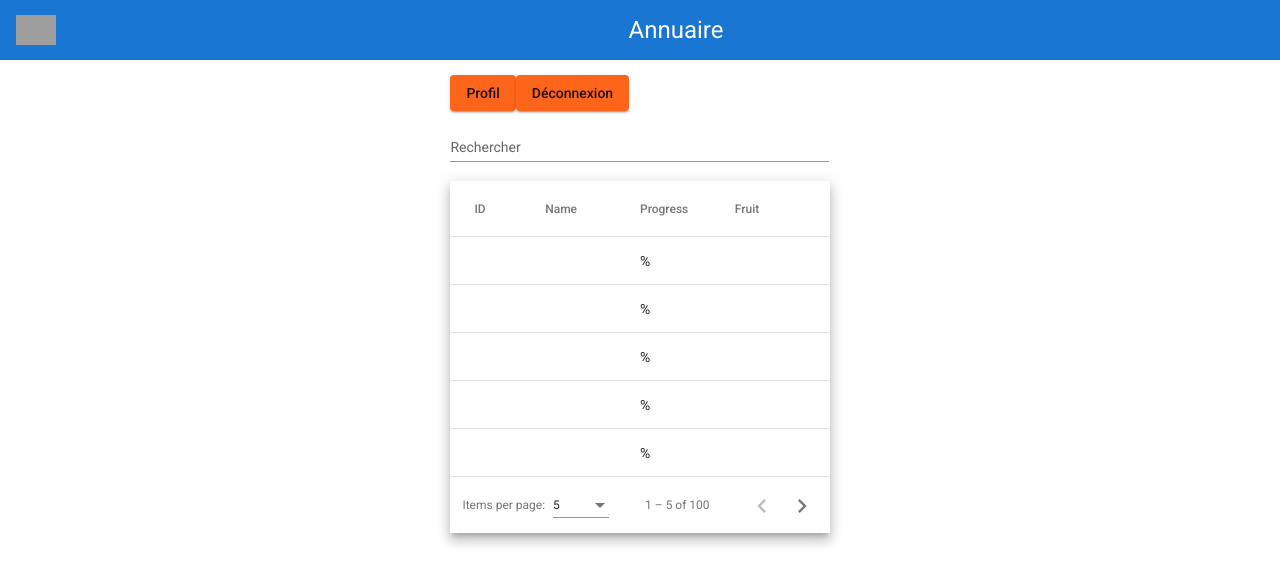
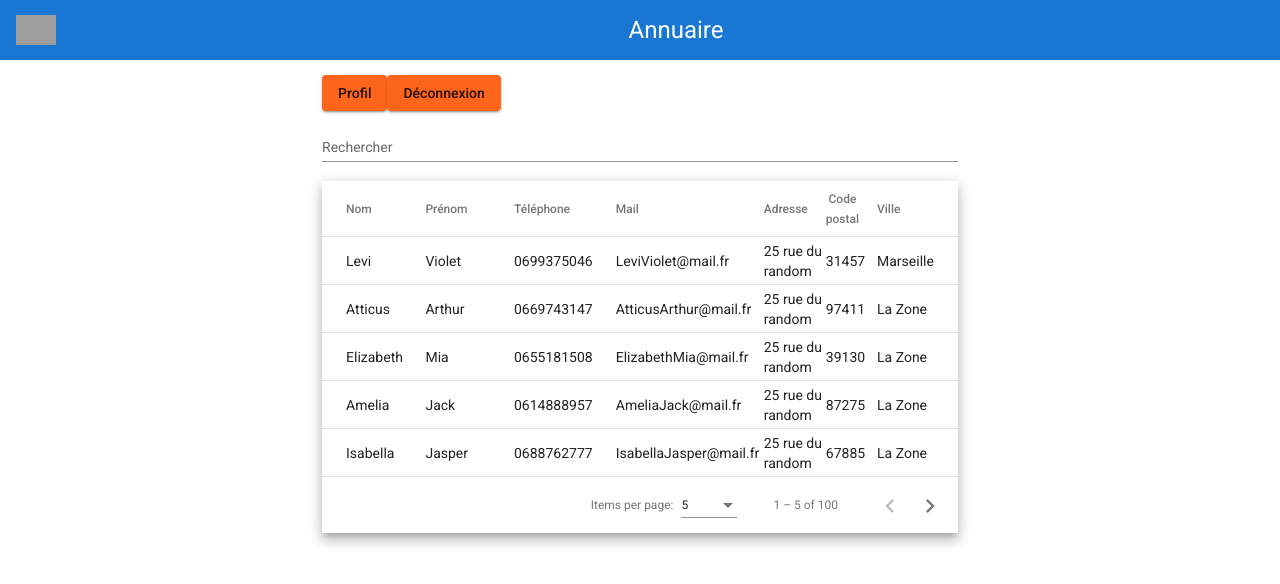
Before and after one commit to Nicolas-masselot/AnnuaireFrontend, an Angular app in the folder annuaireFrontend/: page /liste_utilisateur in a window 1280 px wide. Shown: the top 584 px of the page. Built offline with nearby package versions, Linux system fonts and the light colour scheme; grey boxes are pictures that could not be loaded.

Commit message:
table user affiche les bons champs

```diff
--- a/annuaireFrontend/src/app/liste-utilisateurs/liste-utilisateurs.component.html
+++ b/annuaireFrontend/src/app/liste-utilisateurs/liste-utilisateurs.component.html
@@ -10,28 +10,39 @@
 <div class="mat-elevation-z8">
   <table mat-table [dataSource]="dataSource" matSort>
 
-    <!-- ID Column -->
-    <ng-container matColumnDef="id">
-      <th mat-header-cell *matHeaderCellDef mat-sort-header> ID </th>
-      <td mat-cell *matCellDef="let row"> {{row.id}} </td>
+    <ng-container matColumnDef="nom">
+      <th mat-header-cell *matHeaderCellDef mat-sort-header> Nom </th>
+      <td mat-cell *matCellDef="let row"> {{row.nom}} </td>
     </ng-container>
 
-    <!-- Progress Column -->
-    <ng-container matColumnDef="progress">
-      <th mat-header-cell *matHeaderCellDef mat-sort-header> Progress </th>
-      <td mat-cell *matCellDef="let row"> {{row.progress}}% </td>
+    <ng-container matColumnDef="prenom">
+      <th mat-header-cell *matHeaderCellDef mat-sort-header> Prénom </th>
+      <td mat-cell *matCellDef="let row"> {{row.prenom}} </td>
     </ng-container>
 
-    <!-- Name Column -->
-    <ng-container matColumnDef="name">
-      <th mat-header-cell *matHeaderCellDef mat-sort-header> Name </th>
-      <td mat-cell *matCellDef="let row"> {{row.name}} </td>
+    <ng-container matColumnDef="tel">
+      <th mat-header-cell *matHeaderCellDef mat-sort-header> Téléphone </th>
+      <td mat-cell *matCellDef="let row"> {{row.tel}} </td>
     </ng-container>
 
-    <!-- Fruit Column -->
-    <ng-container matColumnDef="fruit">
-      <th mat-header-cell *matHeaderCellDef mat-sort-header> Fruit </th>
-      <td mat-cell *matCellDef="let row"> {{row.fruit}} </td>
+    <ng-container matColumnDef="mail">
+      <th mat-header-cell *matHeaderCellDef mat-sort-header> Mail </th>
+      <td mat-cell *matCellDef="let row"> {{row.mail}} </td>
+    </ng-container>
+
+    <ng-container matColumnDef="adresse">
+      <th mat-header-cell *matHeaderCellDef mat-sort-header> Adresse </th>
+      <td mat-cell *matCellDef="let row"> {{row.adresse}} </td>
+    </ng-container>
+
+    <ng-container matColumnDef="code_postal">
+      <th mat-header-cell *matHeaderCellDef mat-sort-header> Code postal </th>
+      <td mat-cell *matCellDef="let row"> {{row.code_postal}} </td>
+    </ng-container>
+
+    <ng-container matColumnDef="ville">
+      <th mat-header-cell *matHeaderCellDef mat-sort-header> Ville </th>
+      <td mat-cell *matCellDef="let row"> {{row.ville}} </td>
     </ng-container>
 
     <tr mat-header-row *matHeaderRowDef="displayedColumns"></tr>
--- a/annuaireFrontend/src/app/liste-utilisateurs/liste-utilisateurs.component.ts
+++ b/annuaireFrontend/src/app/liste-utilisateurs/liste-utilisateurs.component.ts
@@ -18,11 +18,7 @@ const VILLES: string[] = [
   'Paris',
   'Lyon',
   'Marseille',
-  'mango',
-  'peach',
-  'lime',
-  'pomegranate',
-  'pineapple',
+  'La Zone'
 ];
 const NAMES: string[] = [
   'Maia',
@@ -55,7 +51,7 @@ const NAMES: string[] = [
   styleUrls: ['./liste-utilisateurs.component.scss']
 })
 export class ListeUtilisateursComponent implements AfterViewInit {
-  displayedColumns: string[] = ['id', 'name', 'progress', 'fruit'];
+  displayedColumns: string[] = ['nom', 'prenom', 'tel', 'mail', 'adresse', 'code_postal', 'ville'];
   dataSource: MatTableDataSource<UserData>;
 
   @ViewChild(MatPaginator) paginator: MatPaginator;
```
Also changed, not shown: 1 other file (tests, documents, lock files or other folders).
